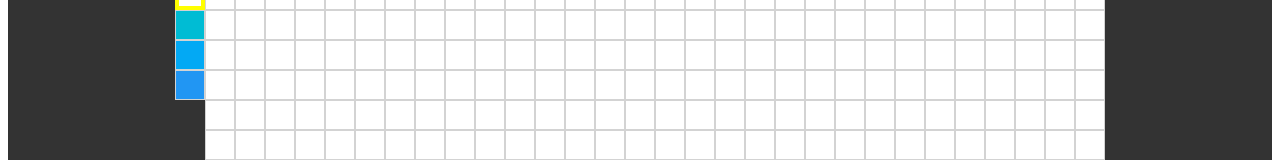
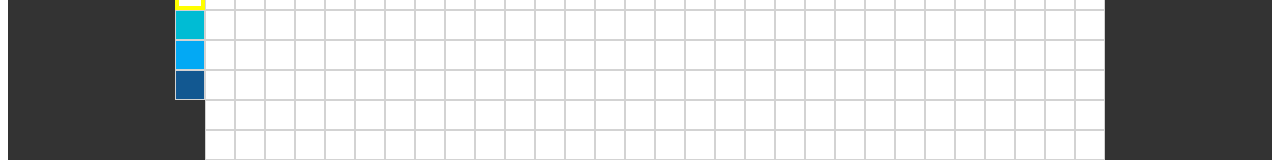
Before and after one commit to mostmojo/pixel-art, a Vue app: page / in a window 1280 px wide. Shown: the part 368-528 px from the top of the page. Built offline with nearby package versions, Linux system fonts and the light colour scheme.

Commit message:
Change dark blue

```diff
--- a/src/components/Pixel.vue
+++ b/src/components/Pixel.vue
@@ -47,6 +47,6 @@ export default {
   background-color: rgb(3, 169, 244);
 }
 .darkblue {
-  background-color: rgb(33, 150, 243);
+  background-color: rgb(18, 88, 145);
 }
 </style>
```
